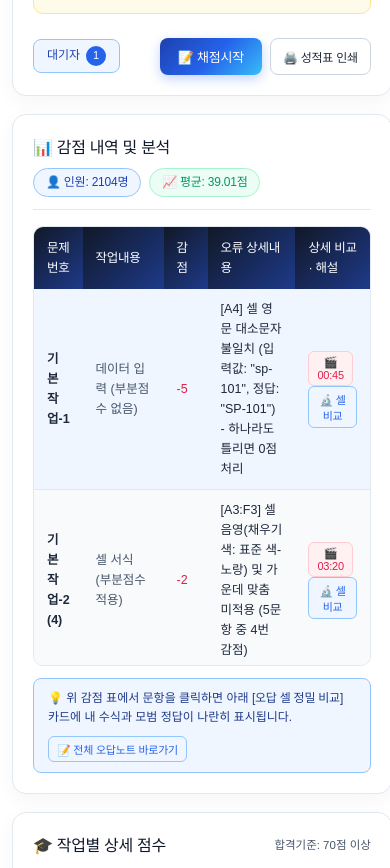
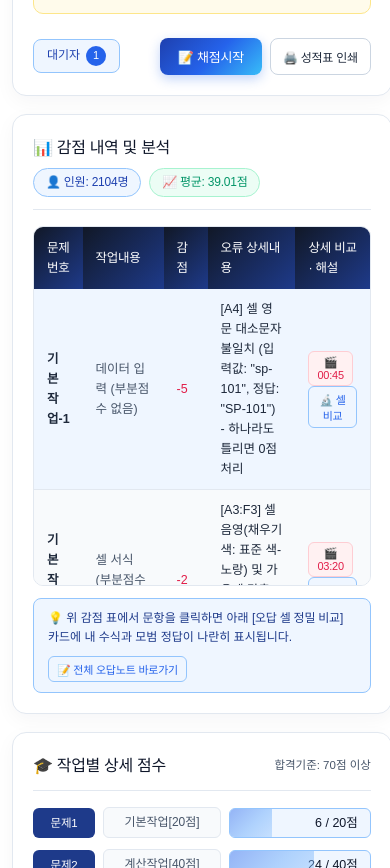
Before and after one commit to jjangaa/comlicense, a website: page public/index.html in a window 390 px wide. Shown: the part 1980-2848 px from the top of the page. Drawn offline with Linux system fonts and the light colour scheme; no server answers; a web font is replaced by a local one.

Commit message:
feat(ui): full-width 100% responsive layout, unclipped collapsible header, Zzang_AA branding (public/styles.css)

```diff
--- a/public/styles.css
+++ b/public/styles.css
@@ -406,7 +406,7 @@ strong, b, th, button, select,
   height: 100%;
   display: flex;
   flex-direction: column;
-  justify-content: space-between;
+  justify-content: flex-start;
   transition: box-shadow 0.2s ease, border-color 0.2s ease;
 }
 
@@ -539,7 +539,7 @@ strong, b, th, button, select,
 .preflight-box.warn .preflight-header { color: var(--status-warn-tx); }
 .preflight-item { display: flex; align-items: flex-start; gap: 7px; margin-bottom: 4px; color: var(--text-body); font-size: 12px; }
 
-.action-bar { display: flex; align-items: center; justify-content: space-between; padding-top: 10px; }
+.action-bar { display: flex; align-items: center; justify-content: space-between; padding-top: 10px; margin-top: auto; }
 .queue-badge {
   background: var(--bg-tint); border: 1px solid var(--border-accent); color: var(--grad-start);
   font-family: var(--font-medium); font-size: 12px; padding: 6px 13px; border-radius: 8px;
@@ -572,7 +572,7 @@ strong, b, th, button, select,
   background: var(--grad-acrylic-glow); width: 0%; transition: width 0.5s cubic-bezier(0.4, 0, 0.2, 1); opacity: 0.45;
 }
 .total-score-banner {
-  margin-top: 18px; background: var(--grad-primary); color: #FFFFFF; border-radius: 12px;
+  margin-top: auto; background: var(--grad-primary); color: #FFFFFF; border-radius: 12px;
   padding: 18px; text-align: center; box-shadow: 0 8px 20px rgba(30, 64, 175, 0.28);
 }
 .total-score-banner .label { font-family: var(--font-medium); font-size: 12px; letter-spacing: 1.2px; opacity: 0.92; }
@@ -587,7 +587,15 @@ strong, b, th, button, select,
 .stat-pill-blue { background: var(--bg-tint); border: 1px solid var(--border-accent); color: var(--grad-start); padding: 4px 12px; border-radius: 999px; font-size: 12px; }
 .stat-pill-green { background: var(--status-correct-bg); border: 1px solid #A7F3D0; color: var(--status-correct-tx); padding: 4px 12px; border-radius: 999px; font-size: 12px; }
 
-.deduction-table-wrap { border: 1px solid var(--border-subtle); border-radius: 10px; overflow: hidden; flex: 1; min-height: 280px; max-height: 440px; overflow-y: auto; }
+.deduction-table-wrap {
+  border: 1px solid var(--border-subtle);
+  border-radius: 10px;
+  overflow-x: hidden;
+  overflow-y: auto;
+  flex: 1 1 0px;
+  min-height: 360px;
+  margin-top: 0;
+}
 .deduction-table { width: 100%; border-collapse: collapse; font-size: 12.5px; }
 .deduction-table thead th {
   background: var(--grad-dark-stage); color: #FFFFFF; padding: 11px 13px; text-align: left; position: sticky; top: 0; z-index: 2; font-size: 12.5px;
```
